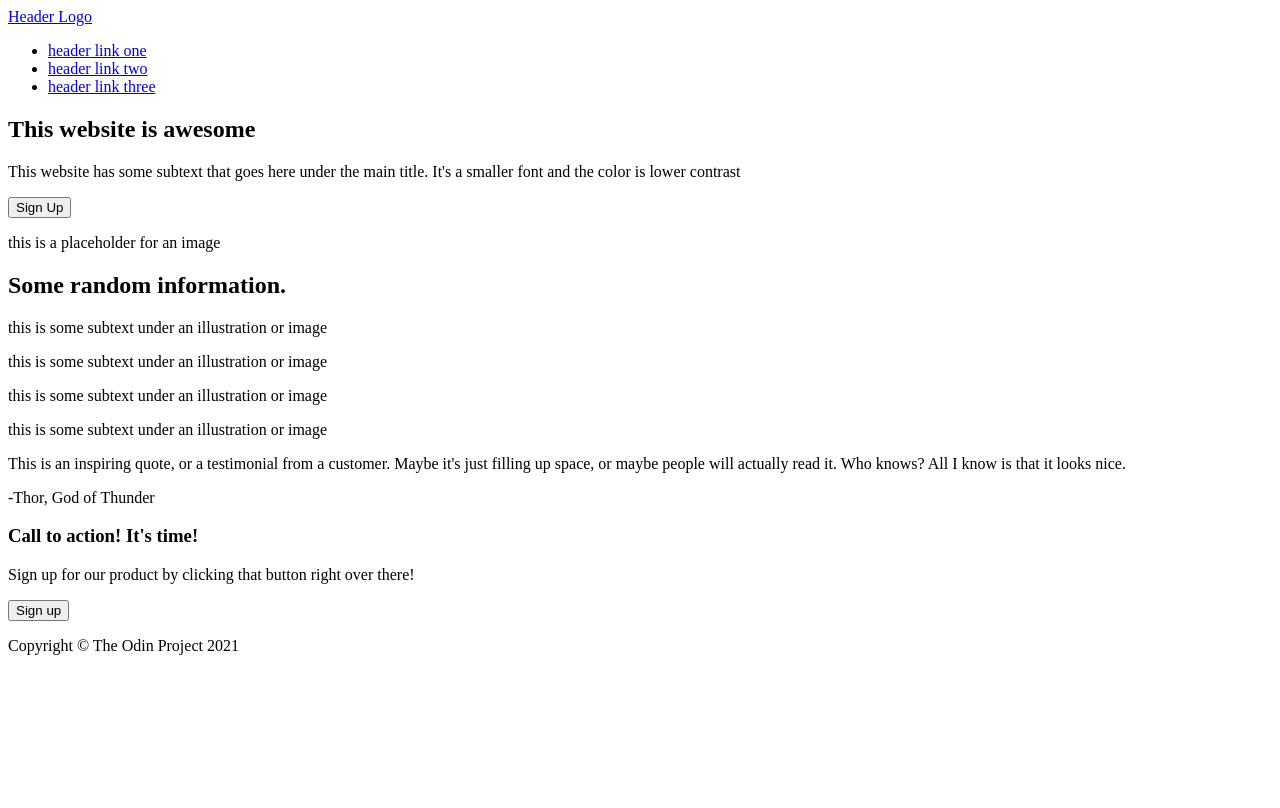
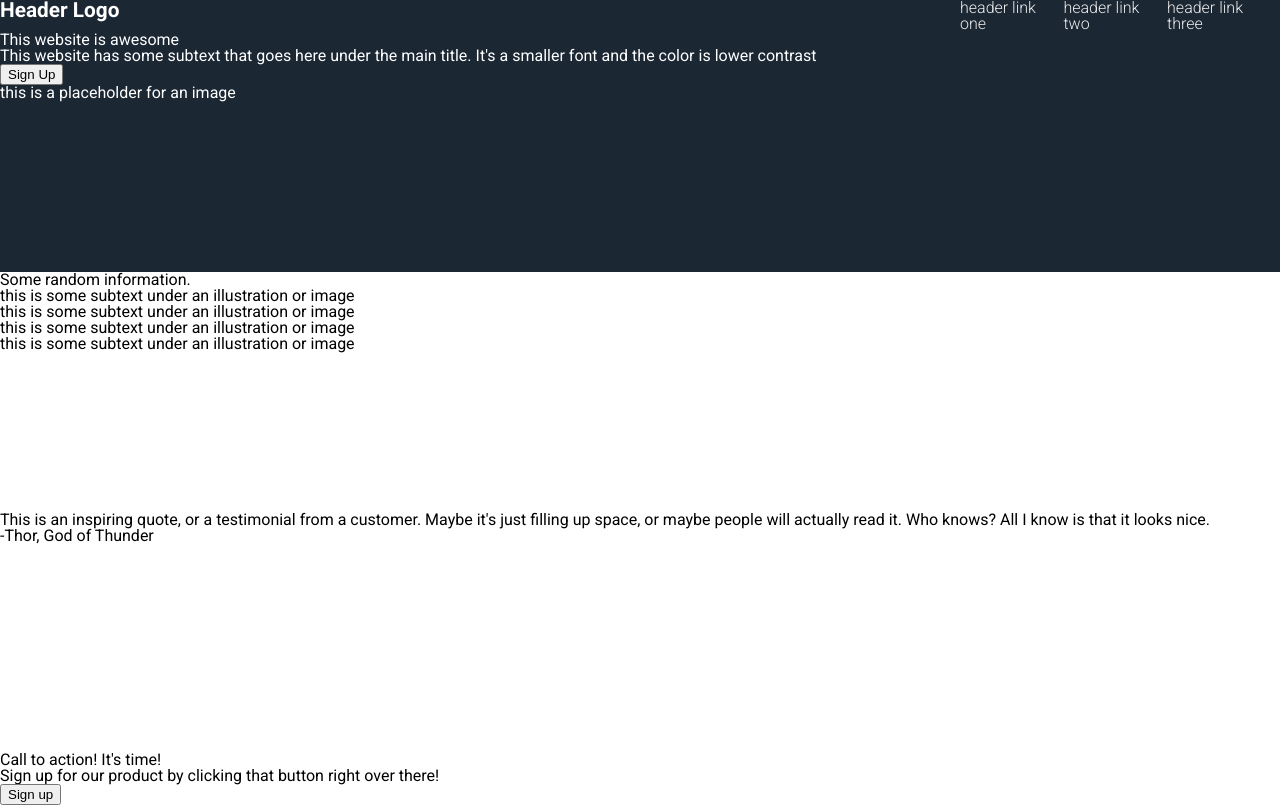
Before and after one commit to RAbeyrathna/TOP-Landing-Page, a plain HTML site: page index.html in a window 1280 px wide. Shown: the top 808 px of the page. Drawn offline with nearby package versions, Linux system fonts and the light colour scheme; files that its build step writes are made by us from their sources.

Commit message:
Begin header styles

```diff
--- a/index.html
+++ b/index.html
@@ -4,7 +4,13 @@
     <meta charset="UTF-8" />
     <meta name="viewport" content="width=device-width, initial-scale=1.0" />
     <title>TOP Landing Page</title>
-    <link rel="stylesheet" href="styles.css" />
+    <link rel="stylesheet" href="./styles/styles.css" />
+    <link rel="preconnect" href="https://fonts.googleapis.com" />
+    <link rel="preconnect" href="https://fonts.gstatic.com" crossorigin />
+    <link
+      href="https://fonts.googleapis.com/css2?family=Roboto:ital,wght@0,100;0,300;0,400;0,500;0,700;0,900;1,100;1,300;1,400;1,500;1,700;1,900&display=swap"
+      rel="stylesheet"
+    />
   </head>
   <body>
     <header>
--- /dev/null
+++ b/styles/defaults/_colors.scss
@@ -0,0 +1,3 @@
+$primary-color: #1c2734;
+$secondary-color: #ffffff;
+$btn-color: #3b82f6;
--- /dev/null
+++ b/styles/defaults/_css-reset.scss
@@ -0,0 +1,48 @@
+/* http://meyerweb.com/eric/tools/css/reset/
+   v2.0 | 20110126
+   License: none (public domain)
+*/
+
+html, body, div, span, applet, object, iframe,
+h1, h2, h3, h4, h5, h6, p, blockquote, pre,
+a, abbr, acronym, address, big, cite, code,
+del, dfn, em, img, ins, kbd, q, s, samp,
+small, strike, strong, sub, sup, tt, var,
+b, u, i, center,
+dl, dt, dd, ol, ul, li,
+fieldset, form, label, legend,
+table, caption, tbody, tfoot, thead, tr, th, td,
+article, aside, canvas, details, embed,
+figure, figcaption, footer, header, hgroup,
+menu, nav, output, ruby, section, summary,
+time, mark, audio, video {
+	margin: 0;
+	padding: 0;
+	border: 0;
+	font-size: 100%;
+	font: inherit;
+	vertical-align: baseline;
+}
+/* HTML5 display-role reset for older browsers */
+article, aside, details, figcaption, figure,
+footer, header, hgroup, menu, nav, section {
+	display: block;
+}
+body {
+	line-height: 1;
+}
+ol, ul {
+	list-style: none;
+}
+blockquote, q {
+	quotes: none;
+}
+blockquote:before, blockquote:after,
+q:before, q:after {
+	content: '';
+	content: none;
+}
+table {
+	border-collapse: collapse;
+	border-spacing: 0;
+}
--- /dev/null
+++ b/styles/styles.scss
@@ -0,0 +1,33 @@
+@import "./defaults/css-reset";
+@import "./defaults/colors";
+
+body{
+    font-family: "Roboto", sans-serif;
+    header{
+        background-color: $primary-color;
+        color: #fff;
+        nav{
+            display: flex;
+            justify-content: space-between;
+            #header-logo{
+                font-size: 1.3em;
+                font-weight: 600;
+                text-decoration: none;
+                color: #fff;
+            }
+            #navbar-links{
+                display: flex;
+                justify-content: space-between;
+                width: 25%;
+                .nav-link{
+                    text-decoration: none;
+                    color: #ededed;
+                    font-weight: 300;
+                }
+            }
+        }
+    }
+    section{
+        height: 30vh;
+    }
+}
```
Also changed, not shown: styles.scss (deleted), styles/styles.css (added), 1 other file.
